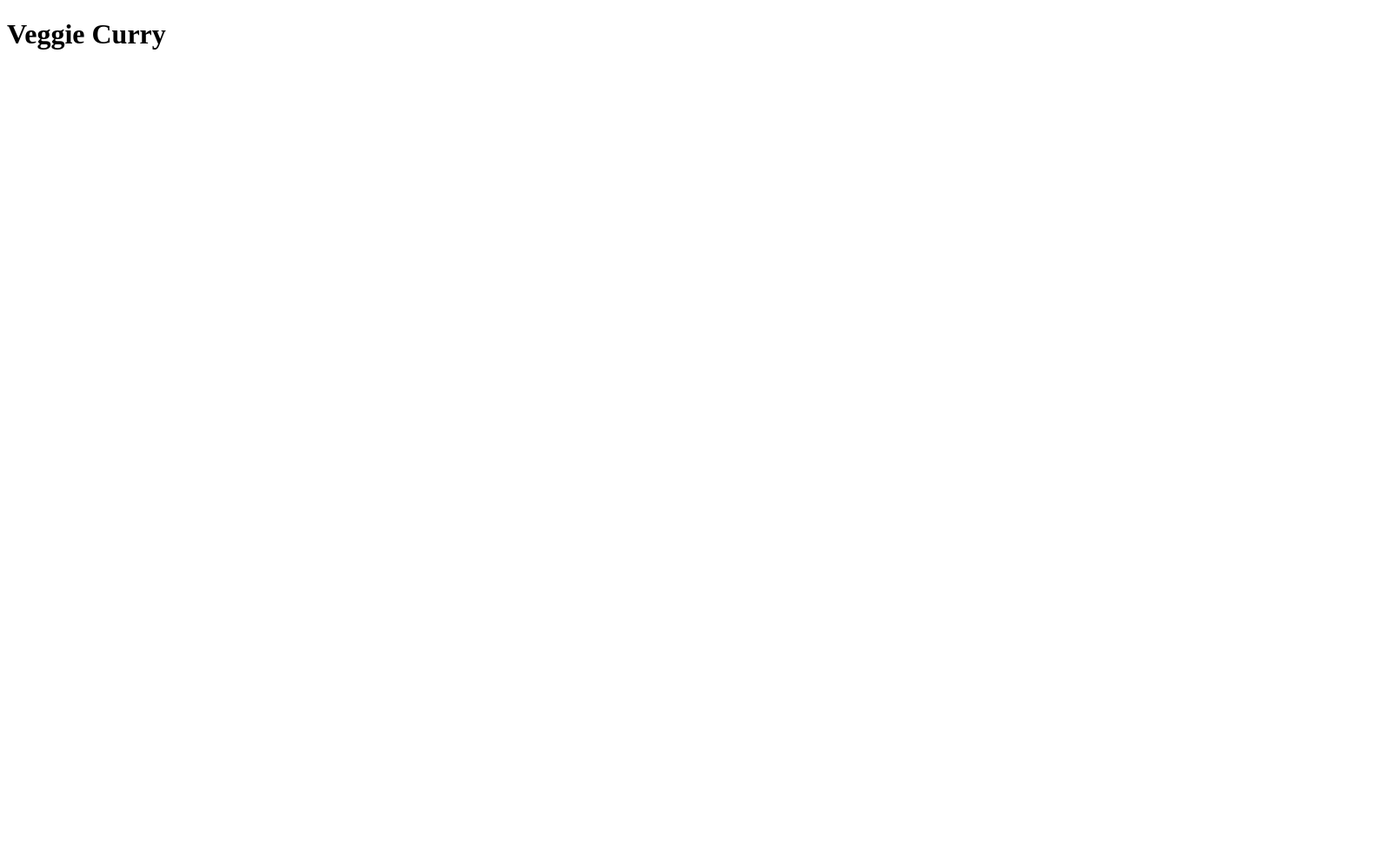
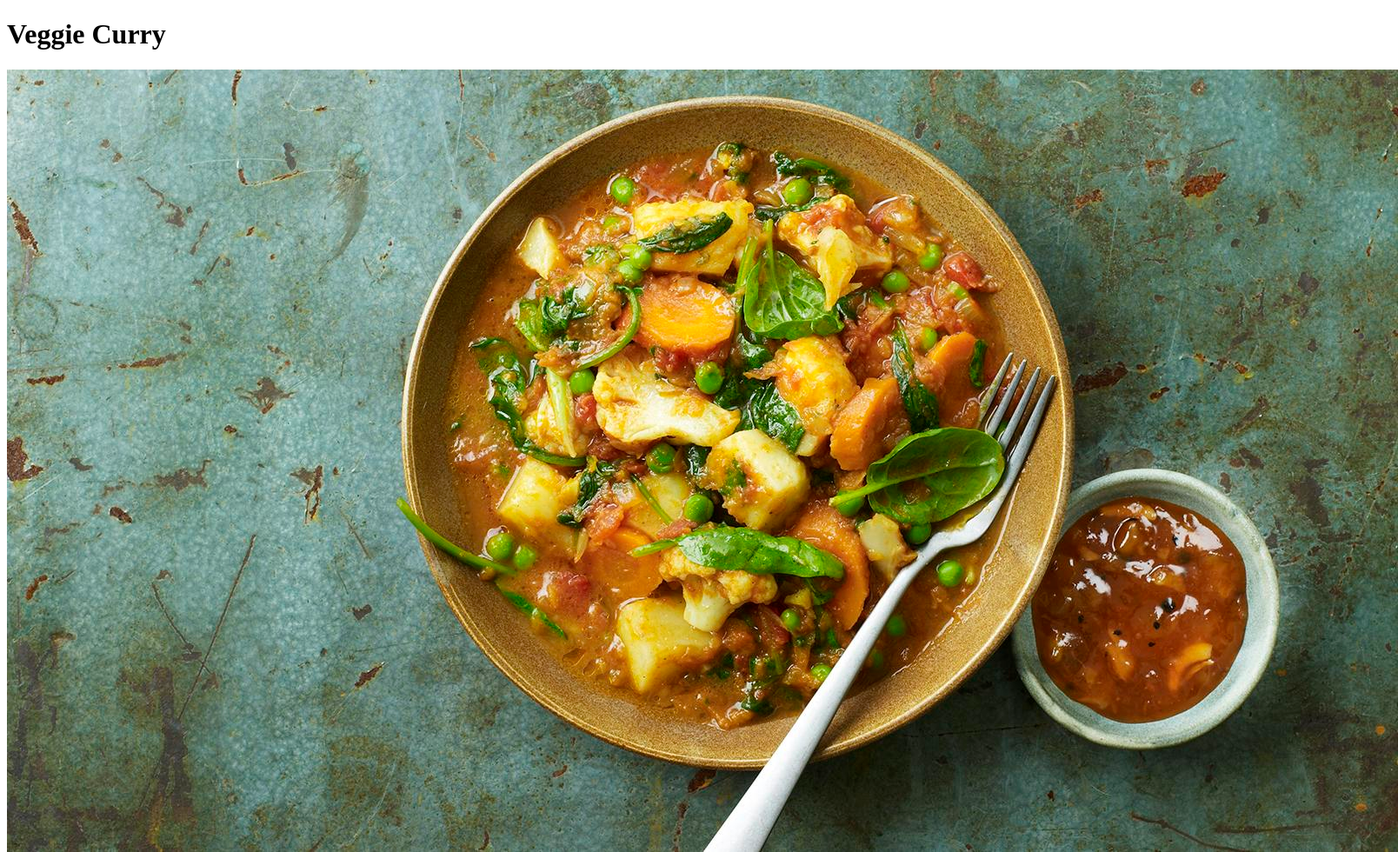
Before and after one commit to MikeHeeley/odin-recipes, a plain HTML site: page recipes/veggie-curry.html in a window 1280 px wide. Shown: the whole page at 87% size, 1608 px wide, since content can reach past the window. Before the commit the page ends 800 px from the top, so only its background shows below. Drawn offline with Linux system fonts and the light colour scheme.

Commit message:
Add image to veggie-curry.html
New directory created 'odin-recipes/images'. vegge-curry.jpg added.
Link to image with alt added to veggie-curry.html

```diff
--- a/recipes/veggie-curry.html
+++ b/recipes/veggie-curry.html
@@ -8,5 +8,7 @@
 </head>
 <body>
     <h1>Veggie Curry</h1>
+
+    <img src="../images/veggie-curry.jpg" alt="Veggie Curry Image">
 </body>
 </html>
```
Also changed, not shown: images/veggie-curry.jpg (added).
